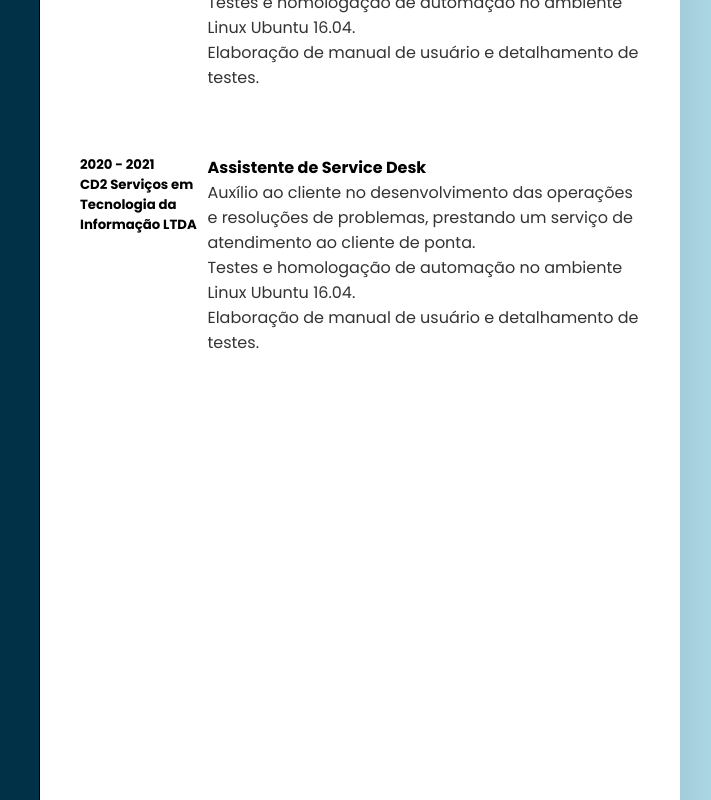
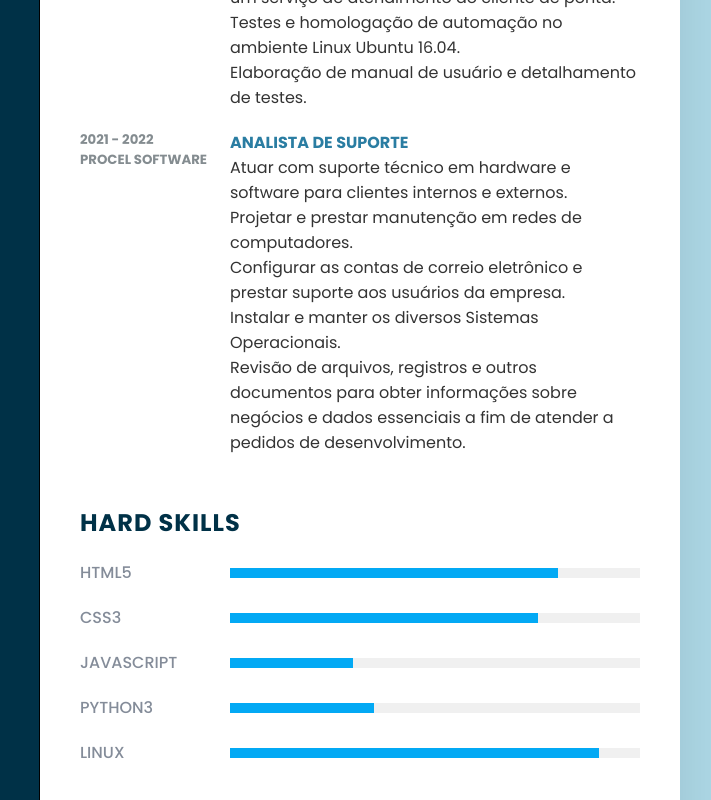
Before and after one commit to Arthurzitos/CV-Web-Developer-Jr, a plain HTML site: page index.html in a window 1280 px wide. Shown: the part 480-1280 px from the top of the page, 460-1171 px from the left. Drawn offline with Linux system fonts and the light colour scheme.

Commit message:
criada área de 'Experiencia profissional'

```diff
--- a/index.html
+++ b/index.html
@@ -102,7 +102,7 @@
         <!-- Início do lado direito -->
         <div class="lado-direito">
             <div class="sobre">
-                <div class="titulo2">Perfil</div>
+                <h2 class="titulo2">Perfil</h2>
                 <p>
                     Competente, especializado na configuração de componentes de hardware e software para usuários. <br>
                     Capaz de otimizar sistemas a fim de atender ás necessidades de atualização constantes, aumentando a colaboração e fortalecendo a segurança. <br>
@@ -110,14 +110,14 @@
                 </p>
             </div>
             <div class="sobre">
-                <div class="titulo2">Experiência</div>
+               <h2 class="titulo2">Experiência</h2>
                 <div class="caixa">
                     <div class="ano-empresa">
                         <h5>2020 - 2021</h5>
                         <h5>CD2 Serviços em Tecnologia da Informação LTDA</h5>
                     </div>
                     <div class="text">
-                        <h4>Assistente de Service Desk</h4>
+                        <h4>Analista Linux Jr</h4>
                         <p>
                             Auxílio ao cliente no desenvolvimento das operações e resoluções de problemas, prestando um serviço de atendimento ao cliente de ponta. <br>
                             Testes e homologação de automação no ambiente Linux Ubuntu 16.04. <br>
@@ -125,19 +125,54 @@
                         </p>
                     </div>
                 </div>
-                <br>
                 <div class="caixa">
                     <div class="ano-empresa">
-                        <h5>2020 - 2021</h5>
-                        <h5>CD2 Serviços em Tecnologia da Informação LTDA</h5>
+                        <h5>2021 - 2022</h5>
+                        <h5>Procel Software</h5>
                     </div>
                     <div class="text">
-                        <h4>Assistente de Service Desk</h4>
+                        <h4>Analista de Suporte</h4>
                         <p>
-                            Auxílio ao cliente no desenvolvimento das operações e resoluções de problemas, prestando um serviço de atendimento ao cliente de ponta. <br>
-                            Testes e homologação de automação no ambiente Linux Ubuntu 16.04. <br>
-                            Elaboração de manual de usuário e detalhamento de testes. <br>
+                            Atuar com suporte técnico em hardware e software para clientes internos e externos. <br>
+                            Projetar e prestar manutenção em redes de computadores.<br>
+                            Configurar as contas de correio eletrônico e prestar suporte aos usuários da empresa.<br>
+                            Instalar e manter os diversos Sistemas Operacionais.<br>
+                            Revisão de arquivos, registros e outros documentos para obter informações sobre negócios e dados essenciais a fim de atender a pedidos de desenvolvimento.<br>
                         </p>
+                    </div>
+                </div>
+            </div>
+
+            <div class="sobre skills">
+                <h2 class="titulo2">Hard Skills</h2>
+                <div class="caixa">
+                    <h4>HTML5</h4>
+                    <div class="percent">
+                        <div style="width: 80%;"></div>
+                    </div>
+                </div>
+                <div class="caixa">
+                    <h4>CSS3</h4>
+                    <div class="percent">
+                        <div style="width: 75%;"></div>
+                    </div>
+                </div>
+                <div class="caixa">
+                    <h4>JavaScript</h4>
+                    <div class="percent">
+                        <div style="width: 30%;"></div>
+                    </div>
+                </div>
+                <div class="caixa">
+                    <h4>Python3</h4>
+                    <div class="percent">
+                        <div style="width: 35%;"></div>
+                    </div>
+                </div>
+                <div class="caixa">
+                    <h4>Linux</h4>
+                    <div class="percent">
+                        <div style="width: 90%;"></div>
                     </div>
                 </div>
             </div>
--- a/style.css
+++ b/style.css
@@ -1,3 +1,5 @@
+/* Formatações gerais
+-------------------------*/
 @import url('https://fonts.googleapis.com/css?family=Poppins:200,300,400,500,600,700,800&display=swap');
 
 * {
@@ -27,6 +29,9 @@ body {
     box-shadow: 0 35px 55px rgba(0, 0, 0, 0.1);
 }
 
+/*Lado esquerdo
+------------------*/
+
 .container .lado-esquerdo {
     position: relative;
     background: #003147;
@@ -37,6 +42,7 @@ body {
 .lado-esquerdo {
     width: 360px;
 }
+
 .texto-perfil {
     position: relative;
     display: flex;
@@ -149,14 +155,14 @@ body {
     background: #03a9f4;
 }
 
+/* Lado direito
+----------------------------*/
 .container .lado-direito {
     position: relative;
     background: #fff;
     padding: 40px;
 }
 
-/* Lado esquerdo
-----------------------------*/
 .sobre {
     margin-bottom: 50px;
 }
@@ -176,8 +182,55 @@ p {
     color: #333;
 }
 
-.sobre .caixa{
+.sobre .caixa {
     display: flex;
     flex-direction: row;
     margin: 20px 0;
 }
+
+.sobre .caixa .ano-empresa {
+    min-width: 150px;
+}
+
+.sobre .caixa .ano-empresa h5 {
+    text-transform: uppercase;
+    color: #848c90;
+}
+
+.sobre .caixa .text h4 {
+    text-transform: uppercase;
+    color: #2a7da2;
+    font-size: 16px;
+}
+
+/* Hard Skills
+----------------*/
+.skills .caixa {
+    position: relative;
+    width: 100%;
+    display: grid;
+    grid-template-columns: 150px 1fr;
+    justify-content: center;
+    align-items: center;
+}
+
+.skills .caixa h4 {
+    text-transform: uppercase;
+    color: #848c99;
+    font-weight: 500;
+}
+
+.skills .caixa .percent {
+    position: relative;
+    width: 100%;
+    height: 10px;
+    background: #f0f0f0;
+}
+
+.skills .caixa .percent div {
+    position: absolute;
+    top: 0;
+    left: 0;
+    height: 100%;
+    background: #03a9f4;
+}
```
